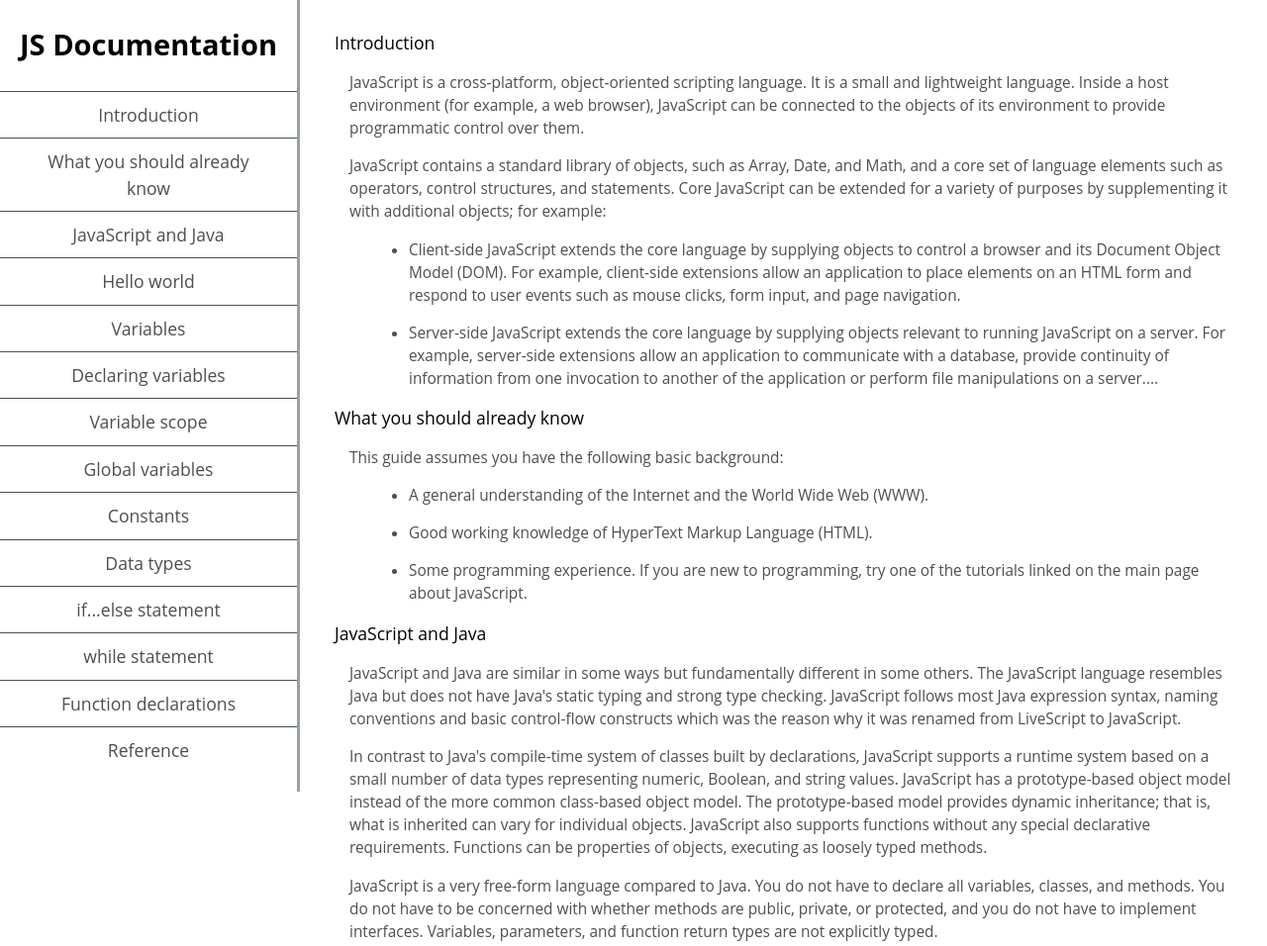
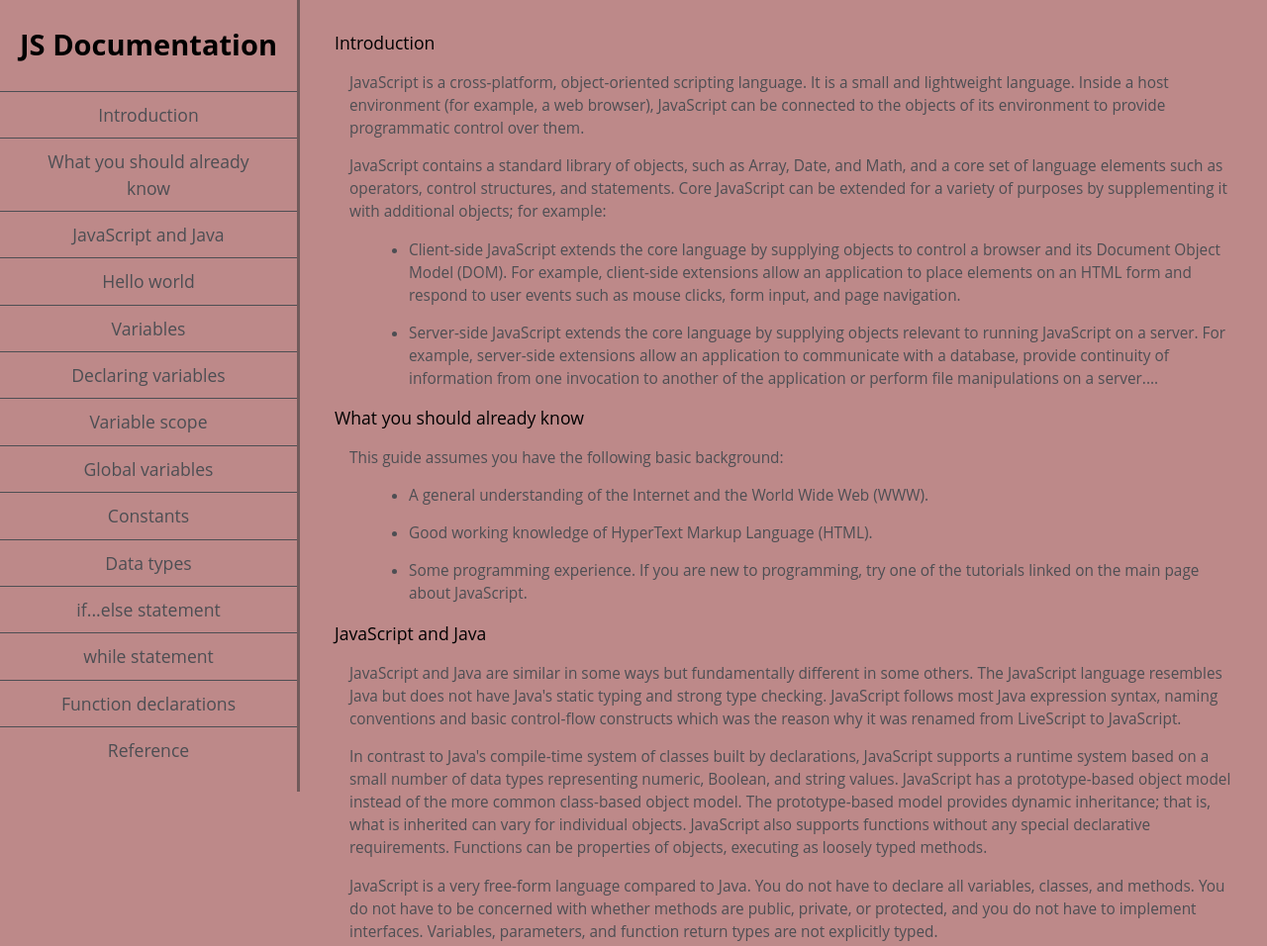
Before and after one commit to Uzair-Manzoor/MV-Collab-Uzair-Bolaji, a plain HTML site: page index.html in a window 1280 px wide. Shown: the top 956 px of the page at 99% size. Drawn offline with Linux system fonts and the light colour scheme.

Commit message:
CSS Modif

```diff
--- a/css/style.css
+++ b/css/style.css
@@ -1,8 +1,8 @@
 html,
 body {
   min-width: 290px;
-  color: #4d4e53;
-  background-color: #ffffff;
+  color: #71737e;
+  background-color: #bd8989;
   font-family: 'Open Sans', Arial, sans-serif;
   line-height: 1.5;
 }
```
